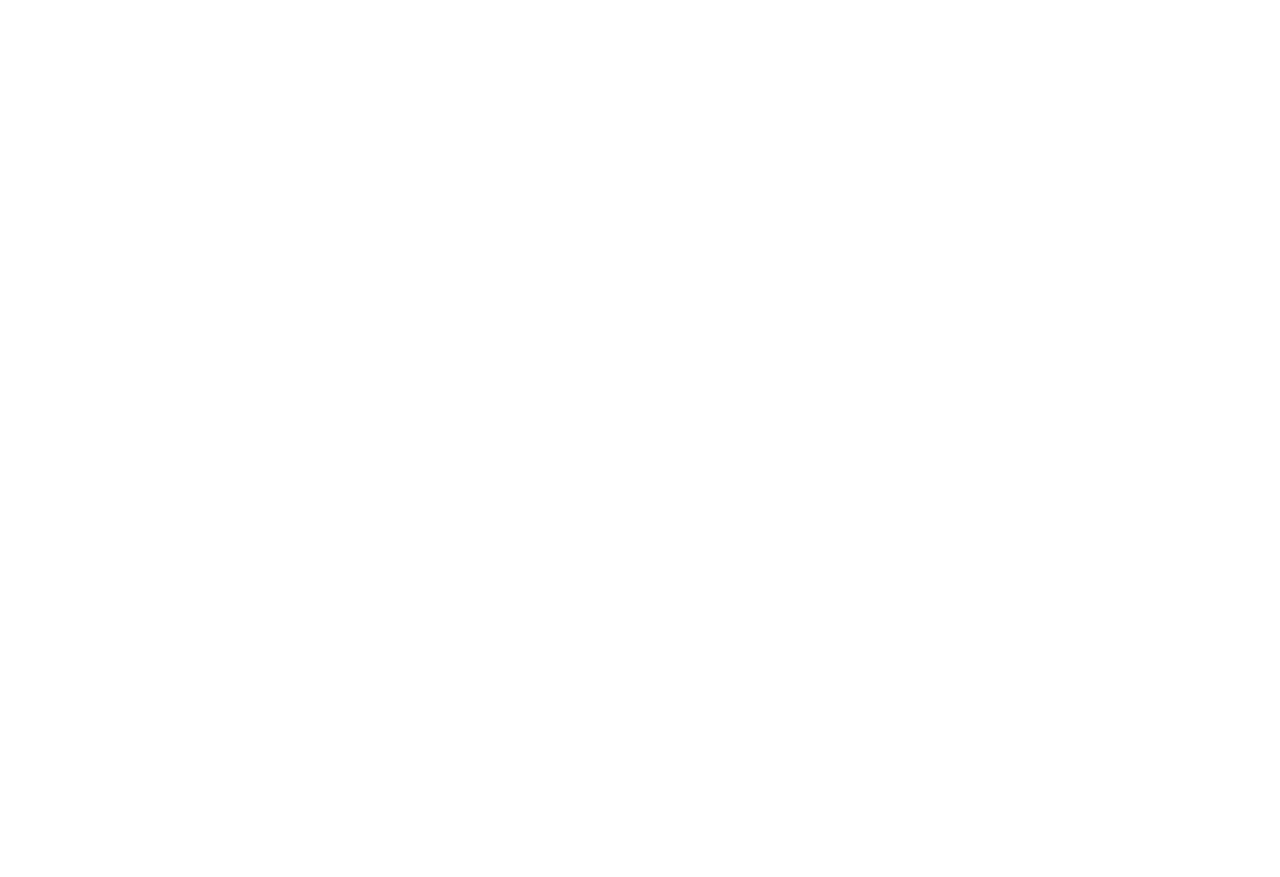
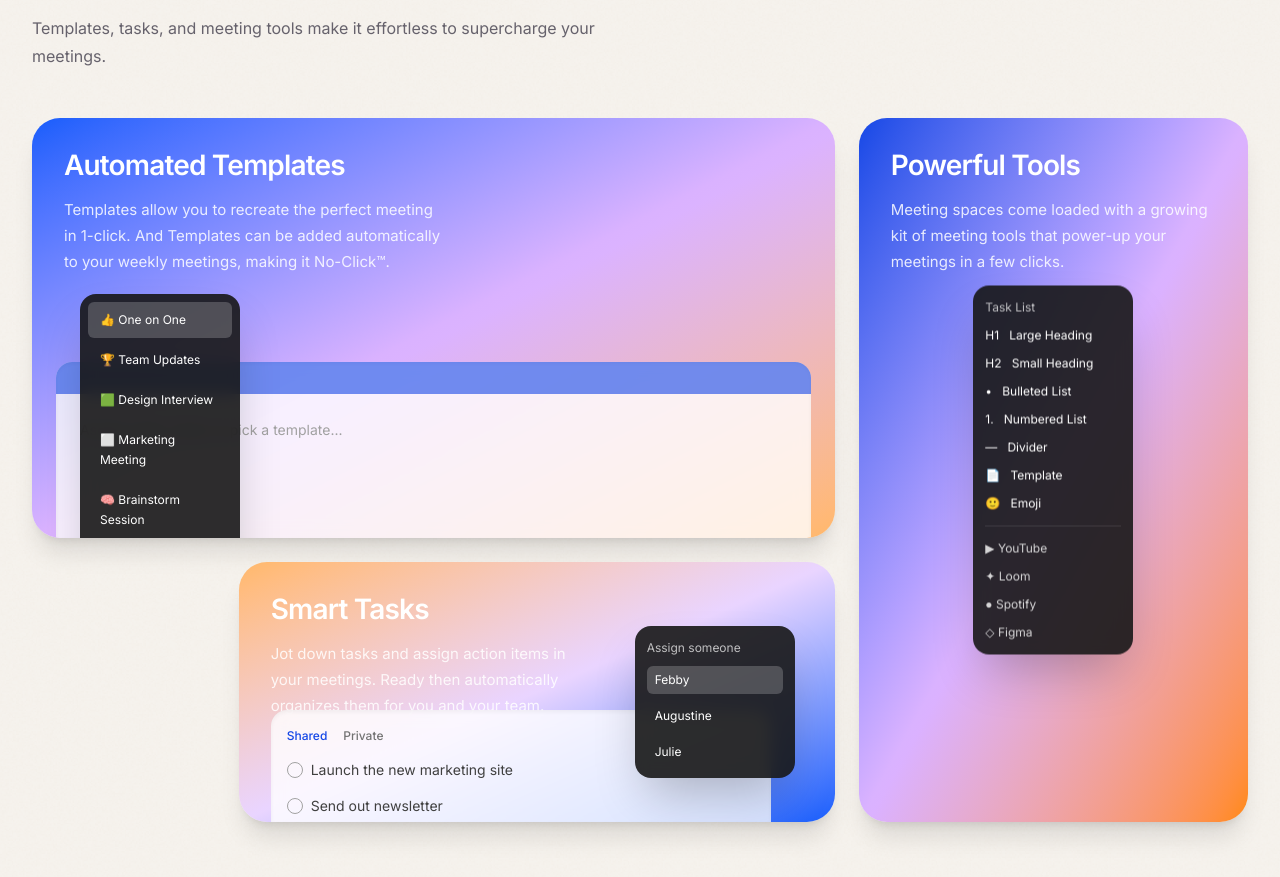
Before and after one commit to gitadityakumar/Landing-pages, a Next.js app in the folder 11_ready.so/: page / in a window 1280 px wide. Shown: the part 3149-4026 px from the top of the page. Before the commit the page ends 2916 px from the top, so only its background shows below. Built offline with nearby package versions, Linux system fonts and the light colour scheme.

Commit message:
11:add upgrade section

```diff
--- a/11_ready.so/app/page.tsx
+++ b/11_ready.so/app/page.tsx
@@ -1,4 +1,5 @@
 import Hero from "@/components/hero-section";
+import Upgrade from "@/components/meeting-upgrade";
 import Meetings from "@/components/superpowered-meetings";
 
 export default function Home() {
@@ -16,6 +17,7 @@
       <div className="relative mx-auto w-full max-w-360">
         <Hero />
         <Meetings/>
+        <Upgrade />
       </div>
     </main>
   );
--- /dev/null
+++ b/11_ready.so/components/meeting-upgrade.tsx
@@ -0,0 +1,131 @@
+export default function Upgrade() {
+  return (
+    <section className="section-shell section-block">
+      <div className="mx-auto max-w-7xl">
+        <div className="mb-12 max-w-3xl">
+          <h1 className="section-heading max-w-[11ch]">
+            Meetings just <br />
+            got an{" "}
+            <span className="underline decoration-blue-600 decoration-4 underline-offset-4">
+              upgrade
+            </span>
+          </h1>
+          <p className="section-body mt-5 max-w-xl">
+            Templates, tasks, and meeting tools make it effortless to
+            supercharge your meetings.
+          </p>
+        </div>
+
+        <div className="grid grid-cols-1 gap-6 md:grid-cols-12 md:grid-rows-[auto_auto]">
+          <div className="relative overflow-hidden rounded-[28px] bg-linear-to-br from-blue-600 via-purple-300 to-orange-300 p-8 shadow-xl md:col-span-8 md:row-span-1 md:min-h-105">
+            <div className="max-w-sm text-white">
+              <h2 className="card-heading">Automated Templates</h2>
+              <p className="card-body">
+                Templates allow you to recreate the perfect meeting in 1-click.
+                And Templates can be added automatically to your weekly
+                meetings, making it No-Click™.
+              </p>
+            </div>
+
+            <div className="absolute bottom-0 left-6 right-6 h-44 rounded-t-2xl bg-white/80 shadow-inner backdrop-blur-sm">
+              <div className="h-8 rounded-t-2xl bg-blue-700/60"></div>
+              <div className="p-6 text-sm leading-6 text-neutral-400">
+                Assign notes, tasks or pick a template...
+              </div>
+            </div>
+
+            <div className="absolute left-12 top-44 w-40 rounded-2xl bg-neutral-900/90 p-2 text-xs leading-5 text-white shadow-2xl backdrop-blur">
+              <ul className="space-y-1">
+                <li className="rounded-md bg-white/20 px-3 py-2">👍 One on One</li>
+                <li className="rounded-md px-3 py-2 hover:bg-white/10">
+                  🏆 Team Updates
+                </li>
+                <li className="rounded-md px-3 py-2 hover:bg-white/10">
+                  🟩 Design Interview
+                </li>
+                <li className="rounded-md px-3 py-2 hover:bg-white/10">
+                  ⬜ Marketing Meeting
+                </li>
+                <li className="rounded-md px-3 py-2 hover:bg-white/10">
+                  🧠 Brainstorm Session
+                </li>
+                <li className="rounded-md px-3 py-2 hover:bg-white/10">
+                  ⚡ User Onboarding
+                </li>
+              </ul>
+              <div className="mt-2 border-t border-white/10 px-3 py-2 text-white/60">
+                Pick a Template
+              </div>
+            </div>
+          </div>
+
+          <div className="relative overflow-hidden rounded-[28px] bg-linear-to-br from-blue-700 via-purple-300 to-orange-400 p-8 shadow-xl md:col-span-4 md:row-span-2 md:min-h-130">
+            <div className="max-w-xs text-white">
+              <h2 className="card-heading">Powerful Tools</h2>
+              <p className="card-body">
+                Meeting spaces come loaded with a growing kit of meeting tools
+                that power-up your meetings in a few clicks.
+              </p>
+            </div>
+
+            <div className="absolute left-1/2 top-1/2 w-40 -translate-x-1/2 -translate-y-1/2 rounded-2xl bg-neutral-900/90 p-3 text-xs leading-5 text-white shadow-2xl backdrop-blur">
+              <div className="mb-2 text-white/70">Task List</div>
+              <ul className="space-y-2">
+                <li>H1 &nbsp; Large Heading</li>
+                <li>H2 &nbsp; Small Heading</li>
+                <li>• &nbsp; Bulleted List</li>
+                <li>1. &nbsp; Numbered List</li>
+                <li>— &nbsp; Divider</li>
+                <li>📄 &nbsp; Template</li>
+                <li>🙂 &nbsp; Emoji</li>
+              </ul>
+              <div className="my-3 border-t border-white/10"></div>
+              <div className="space-y-2 text-white/80">
+                <div>▶ YouTube</div>
+                <div>✦ Loom</div>
+                <div>● Spotify</div>
+                <div>◇ Figma</div>
+              </div>
+            </div>
+          </div>
+
+          <div className="relative overflow-hidden rounded-[28px] bg-linear-to-br from-orange-300 via-purple-200 to-blue-600 p-8 shadow-xl md:col-span-6 md:col-start-3 md:min-h-65">
+            <div className="max-w-xs text-white">
+              <h2 className="card-heading">Smart Tasks</h2>
+              <p className="card-body">
+                Jot down tasks and assign action items in your meetings. Ready
+                then automatically organizes them for you and your team.
+              </p>
+            </div>
+
+            <div className="absolute bottom-0 left-8 right-16 h-28 rounded-t-2xl bg-white/80 p-4 shadow-inner backdrop-blur">
+              <div className="mb-3 flex gap-4 text-xs font-medium leading-5 text-neutral-500">
+                <span className="text-blue-700">Shared</span>
+                <span>Private</span>
+              </div>
+              <div className="space-y-3 text-sm leading-6 text-neutral-700">
+                <div className="flex items-center gap-2">
+                  <span className="h-4 w-4 rounded-full border border-neutral-400"></span>
+                  Launch the new marketing site
+                </div>
+                <div className="flex items-center gap-2">
+                  <span className="h-4 w-4 rounded-full border border-neutral-400"></span>
+                  Send out newsletter
+                </div>
+              </div>
+            </div>
+
+            <div className="absolute right-2 top-18 w-40 rounded-2xl bg-neutral-900/90 p-3 text-xs leading-5 text-white shadow-2xl backdrop-blur md:right-10 md:top-16">
+              <div className="mb-2 text-white/70">Assign someone</div>
+              <ul className="space-y-2">
+                <li className="rounded-md bg-white/20 px-2 py-1">Febby</li>
+                <li className="px-2 py-1">Augustine</li>
+                <li className="px-2 py-1">Julie</li>
+              </ul>
+            </div>
+          </div>
+        </div>
+      </div>
+    </section>
+  );
+}
```
